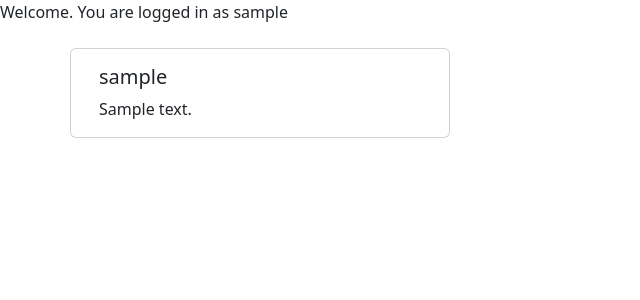
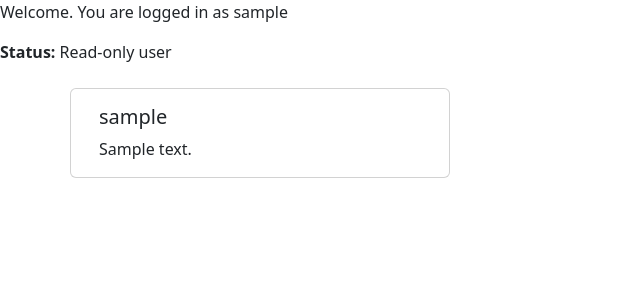
Before and after one commit to PKPL-Kuintet-Angkatan-Mahasiswa-2024/Tugas-2-PKPL, a Django app: page / in a window 1280 px wide. Shown: the top 300 px of the page, without its empty margins (0-640 px from the left). Run offline with Django 5.2, Linux system fonts and the light colour scheme; a user stored in the database is signed in; tables that the repository leaves empty hold one stand-in row (values such as "Sample post"); some libraries are stand-ins or nearby versions.

Commit message:
Add authorization-based UI condition (edit vs read-only)

```diff
--- a/biodata_kelompok/templates/biodata.html
+++ b/biodata_kelompok/templates/biodata.html
@@ -17,7 +17,15 @@
   </head>
   <body>
     {% if user.is_authenticated %}
-        <p> Welcome. You are logged in as {{user.username}} </p>
+      <p> Welcome. You are logged in as {{user.username}} </p>
+
+      {% if is_authorized %}
+          <p><strong>Status:</strong> Authorized member</p>
+          <a href="{% url 'biodata:edit_biodata' %}" class="btn btn-primary mb-3">Edit My Biodata</a>
+      {% else %}
+          <p><strong>Status:</strong> Read-only user</p>
+      {% endif %}
+
     {% else %}
     <a href="{% provider_login_url 'google' %}">Login with Google</a>
     {% endif %}
```
